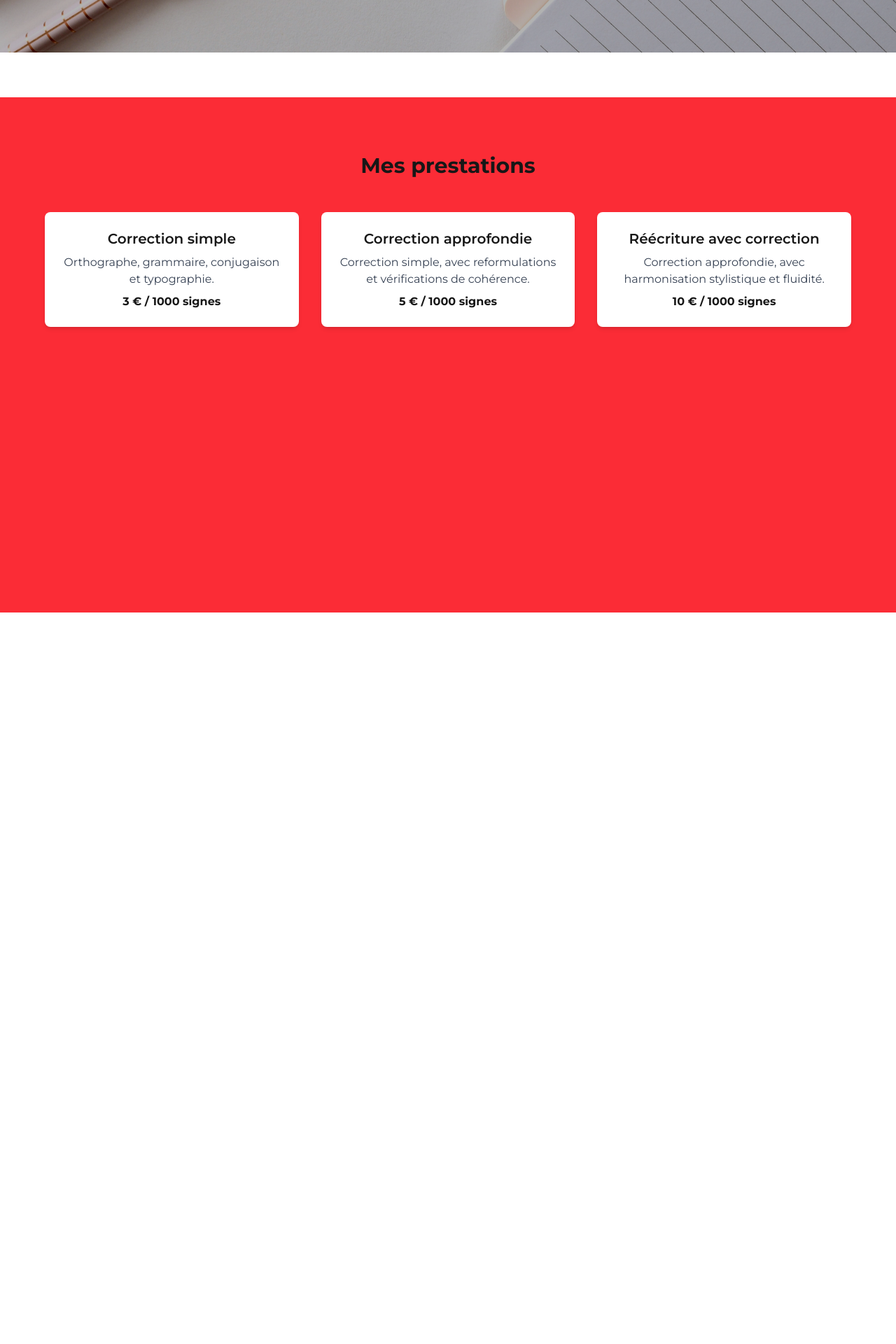
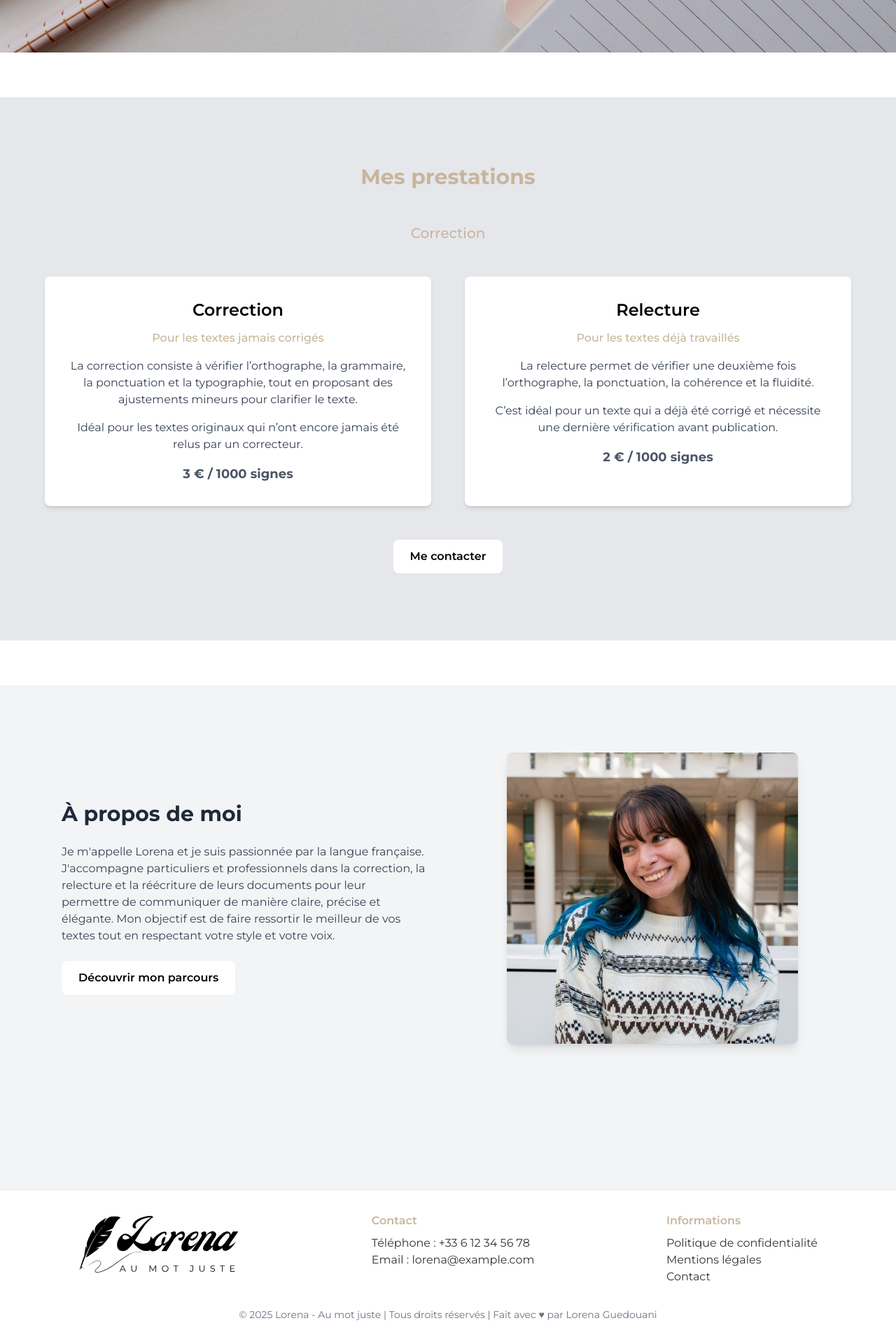
Before and after one commit to EthwallLo/lorena-website-correction, a Next.js app: page / in a window 1280 px wide. Shown: the part 725-2645 px from the top of the page at 70% size. Before the commit the page ends 1600 px from the top, so only its background shows below. Built offline with nearby package versions, Linux system fonts and the light colour scheme.

Commit message:
LGU : ajout footer + a propos

```diff
--- a/app/Header.tsx
+++ b/app/Header.tsx
@@ -2,7 +2,7 @@
 import { useEffect, useState } from "react";
 import Image from "next/image";
 import Link from "next/link";
-import NavLink from "./NavLink";
+import NavLink from "./navlink";
 
 export default function Header() {
   const [scrolled, setScrolled] = useState(false);
--- /dev/null
+++ b/app/footer.tsx
@@ -0,0 +1,32 @@
+export default function Footer() {
+  return (
+    <footer className="bg-white border-t border-gray-200 py-8">
+      <div className="max-w-6xl mx-auto flex justify-between items-start px-6 md:px-12 gap-40">
+
+        <div className="flex flex-col items-start">
+          <img src="/logo.svg" alt="Lorena - Au mot juste" className="h-24 w-auto" />
+        </div>
+
+        <div className="text-[#333333] flex flex-col items-start">
+          <h4 className="font-semibold mb-2 text-[#C9B59C]">Contact</h4>
+          <p>Téléphone : <a href="tel:+33612345678" className="hover:underline">+33 6 12 34 56 78</a></p>
+          <p>Email : <a href="mailto:lorena@example.com" className="hover:underline">lorena@example.com</a></p>
+        </div>
+
+        <div className="text-[#333333] flex flex-col items-start">
+          <h4 className="font-semibold mb-2 text-[#C9B59C]">Informations</h4>
+          <ul>
+            <li><a href="/politique-confidentialite" className="hover:underline">Politique de confidentialité</a></li>
+            <li><a href="/mentions-legales" className="hover:underline">Mentions légales</a></li>
+            <li><a href="/contact" className="hover:underline">Contact</a></li>
+          </ul>
+        </div>
+
+      </div>
+
+      <div className="max-w-6xl mx-auto text-center text-sm text-gray-500 mt-8">
+        © {new Date().getFullYear()} Lorena - Au mot juste | Tous droits réservés | Fait avec ♥ par Lorena Guedouani
+      </div>
+    </footer>
+  );
+}
--- a/app/layout.tsx
+++ b/app/layout.tsx
@@ -1,6 +1,6 @@
 import "./globals.css";
-import Header from "./Header";
-import "./globals.css";
+import Header from "./header";
+import Footer from "./footer";
 import { Montserrat } from "next/font/google";
 
 const montserrat = Montserrat({
@@ -22,6 +22,8 @@ export default function RootLayout({ children }: { children: React.ReactNode })
         <main>
           {children}
         </main>
+
+        <Footer />
       </body>
     </html>
   );
--- a/app/page.tsx
+++ b/app/page.tsx
@@ -1,82 +1,70 @@
-
 "use client";
 
 export default function HomePage() {
   return (
     <div className="space-y-16">
 
-      {/* Faire un bouton pour passer en mode sombre*/}
-      {/* Bannière
-      photo en fond ?*/}
-
-      <section className="w-full h-screen bg-cover bg-center bg-no-repeat flex flex-col justify-center items-center relative"
-        style={{ backgroundImage: "url('/image-carnet.jpg')" }}>
-        <div className="absolute inset-0 bg-black/30"></div>
+      <section className="w-full h-screen bg-cover bg-center bg-no-repeat flex flex-col justify-center items-center relative" style={{ backgroundImage: "url('/image-carnet.jpg')" }}>
+        <div className="absolute inset-0 bg-black/20"></div>
         <div className="relative z-10 text-center">
-          <h1 className="text-4xl md:text-5xl font-bold mb-4">
-            Lorena - Au mot juste
-          </h1>
-          <p className="text-lg md:text-xl max-w-2xl mx-auto mb-6">
-            Correctrice-relectrice
-          </p>
-          <button
-            onClick={() => {
-              const section = document.getElementById("prestations");
-              section?.scrollIntoView({ behavior: "smooth" });
-            }}
-            className="bg-white text-black font-semibold px-6 py-3 rounded-lg hover:bg-gray-100 transition"
-          >
-            Me découvrir
-          </button>
+          <h1 className="text-4xl md:text-5xl font-bold mb-4 text-white">Lorena - Au mot juste</h1>
+          <p className="text-lg md:text-xl max-w-2xl mx-auto mb-6 text-[#C9B59C]">Correction, relecture et réécriture</p>
+          <button onClick={() => { const section = document.getElementById("prestations"); section?.scrollIntoView({ behavior: "smooth" }); }} className="bg-white text-black font-semibold px-6 py-3 rounded-lg hover:bg-gray-100 transition">Me découvrir</button>
         </div>
       </section>
 
-      <section id="prestations" className="py-20 px-4 bg-red-500" style={{ minHeight: 'calc(100vh - 64px)' }}>
-        <h2 className="text-3xl font-bold text-center mb-12">Mes prestations</h2>
-        <div className="grid md:grid-cols-3 gap-8 max-w-6xl mx-auto">
-          <div className="bg-white shadow-md rounded-lg p-6 text-center">
-            <h3 className="text-xl font-semibold mb-2">Correction simple</h3>
-            <p className="text-gray-700 mb-2">Orthographe, grammaire, conjugaison et typographie.</p>
-            <p className="font-bold">3 € / 1000 signes</p>
+      <section id="prestations" className="bg-gray-200" style={{ minHeight: "80vh", paddingTop: "6rem", paddingBottom: "6rem" }}>
+        <h2 className="text-3xl font-bold text-center mb-12 text-[#C9B59C]">Mes prestations</h2>
+        <p className="text-lg md:text-xl text-center mb-12 text-[#C9B59C] font-medium">Correction</p>
+
+        <div className="grid md:grid-cols-2 gap-12 max-w-6xl mx-auto">
+
+          <div className="bg-white shadow-md rounded-lg p-8 text-center hover:scale-105 transition-transform duration-300">
+            <h3 className="text-2xl font-semibold mb-3 text-black">Correction</h3>
+            <h4 className="text-[#C9B59C] font-medium mb-4">Pour les textes jamais corrigés</h4>
+            <p className="text-gray-700 mb-4">La correction consiste à vérifier l’orthographe, la grammaire, la ponctuation et la typographie, tout en proposant des ajustements mineurs pour clarifier le texte.</p>
+            <p className="text-gray-700 mb-4">Idéal pour les textes originaux qui n’ont encore jamais été relus par un correcteur.</p>
+            <p className="text-gray-600 font-bold text-lg">3 € / 1000 signes</p>
           </div>
-          <div className="bg-white shadow-md rounded-lg p-6 text-center">
-            <h3 className="text-xl font-semibold mb-2">Correction approfondie</h3>
-            <p className="text-gray-700 mb-2">Correction simple, avec reformulations et vérifications de cohérence.</p>
-            <p className="font-bold">5 € / 1000 signes</p>
+
+          <div className="bg-white shadow-md rounded-lg p-8 text-center hover:scale-105 transition-transform duration-300">
+            <h3 className="text-2xl font-semibold mb-3 text-black">Relecture</h3>
+            <h4 className="text-[#C9B59C] font-medium mb-4">Pour les textes déjà travaillés</h4>
+            <p className="text-gray-700 mb-4">La relecture permet de vérifier une deuxième fois l’orthographe, la ponctuation, la cohérence et la fluidité.</p>
+            <p className="text-gray-700 mb-4">C’est idéal pour un texte qui a déjà été corrigé et nécessite une dernière vérification avant publication.</p>
+            <p className="text-gray-600 font-bold text-lg">2 € / 1000 signes</p>
           </div>
-          <div className="bg-white shadow-md rounded-lg p-6 text-center">
-            <h3 className="text-xl font-semibold mb-2">Réécriture avec correction</h3>
-            <p className="text-gray-700 mb-2">Correction approfondie, avec harmonisation stylistique et fluidité.</p>
-            <p className="font-bold">10 € / 1000 signes</p>
-          </div>
+
+        </div>
+
+        <div className="flex justify-center mt-12">
+          <a href="/contact" className="bg-white text-black font-semibold px-6 py-3 rounded-lg hover:bg-gray-100 transition">Me contacter</a>
         </div>
       </section>
 
-      {/* Section Accessibilité */}
-      {/* <section className="py-20 bg-blue-50 px-4">
-        <h2 className="text-3xl font-bold text-center mb-6">Accessibilité de contenu web</h2>
-        <p className="text-gray-700 max-w-3xl mx-auto text-center mb-6">
-          J’aide les créateurs de contenu à rendre leurs textes clairs, lisibles et accessibles à tous.
-          Vérification des titres, contrastes, balises alt, navigation clavier et lisibilité.
-        </p>
-        <div className="text-center">
-          <a
-            href="/contact"
-            className="inline-block bg-blue-600 text-white font-semibold px-8 py-3 rounded-lg hover:bg-blue-700 transition"
-          >
-            Demander un audit
-          </a>
+      <section id="a-propos" className="bg-gray-100" style={{ minHeight: "90vh", paddingTop: "6rem", paddingBottom: "6rem" }}>
+        <div className="max-w-6xl mx-auto flex flex-col md:flex-row items-center gap-16 px-6">
+
+          <div className="md:w-1/2">
+            <h2 className="text-3xl font-bold mb-6 text-gray-800">À propos de moi</h2>
+            <p className="text-gray-700 mb-6">
+              Je m'appelle Lorena et je suis passionnée par la langue française. J'accompagne particuliers et professionnels dans la correction, la relecture et la réécriture de leurs documents pour leur permettre de communiquer de manière claire, précise et élégante.
+              Mon objectif est de faire ressortir le meilleur de vos textes tout en respectant votre style et votre voix.
+            </p>
+            <button
+              onClick={() => window.location.href = '/a-propos'}
+              className="bg-white text-black font-semibold px-6 py-3 rounded-lg hover:bg-gray-200 transition"
+            >
+              Découvrir mon parcours
+            </button>
+          </div>
+
+          <div className="md:w-1/2 flex justify-center">
+            <img src="/photo-lorena.jpg" alt="Lorena" className="w-4/5 rounded-lg shadow-lg object-cover" />
+          </div>
+
         </div>
-      </section> */}
-
-      {/* Section À propos */}
-      {/* <section className="py-20 px-4">
-        <h2 className="text-3xl font-bold text-center mb-6">À propos de moi</h2>
-        <p className="text-gray-700 max-w-3xl mx-auto text-center">
-          Passionnée par la langue et la clarté des textes, je mets mon œil attentif au service de vos écrits.
-          Étudiante, auteurs et professionnels me font confiance pour rendre leurs contenus impeccables et lisibles.
-        </p>
-      </section> */}
+      </section>
     </div>
   );
 }
```
Also changed, not shown: public/photo-lorena.jpg (added).
